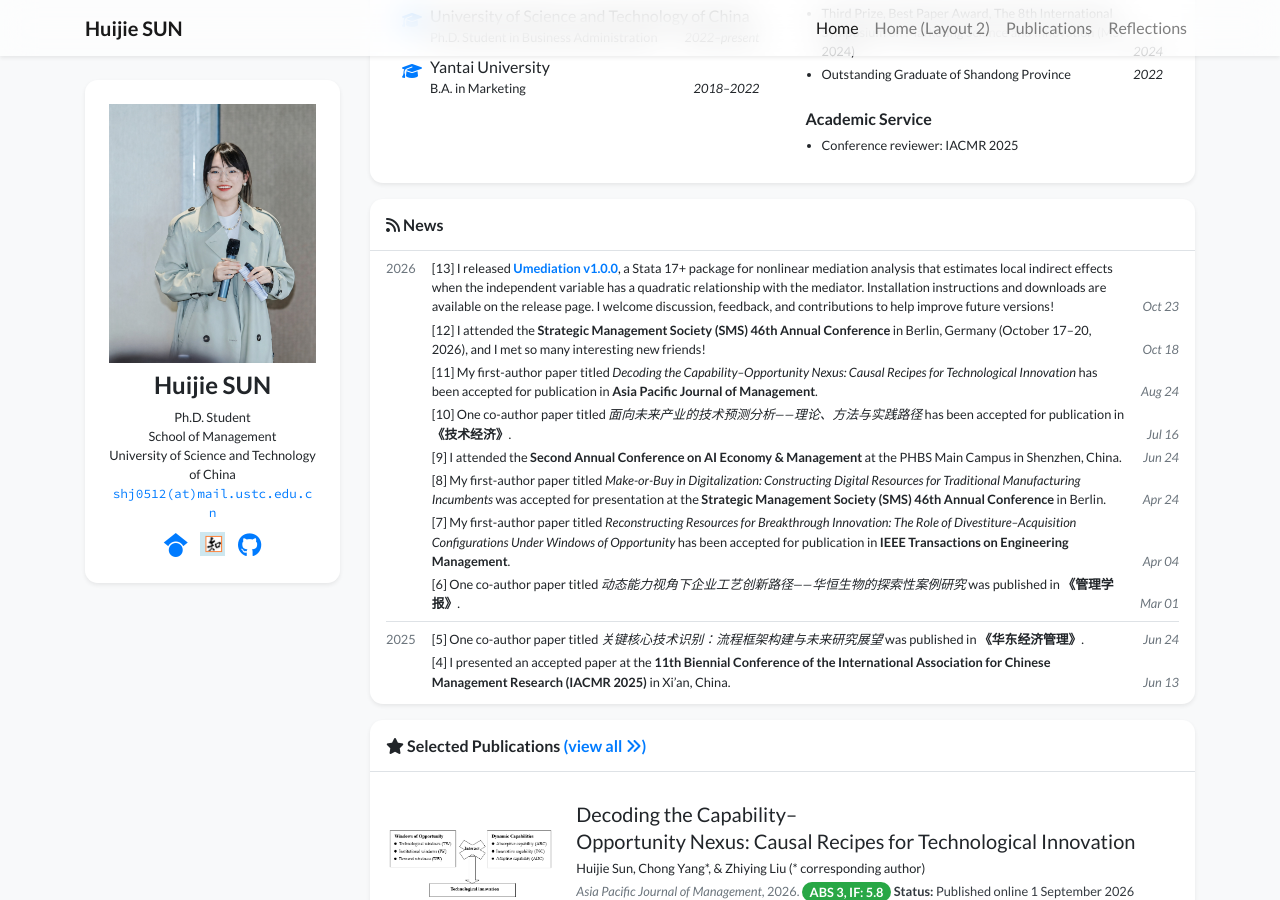
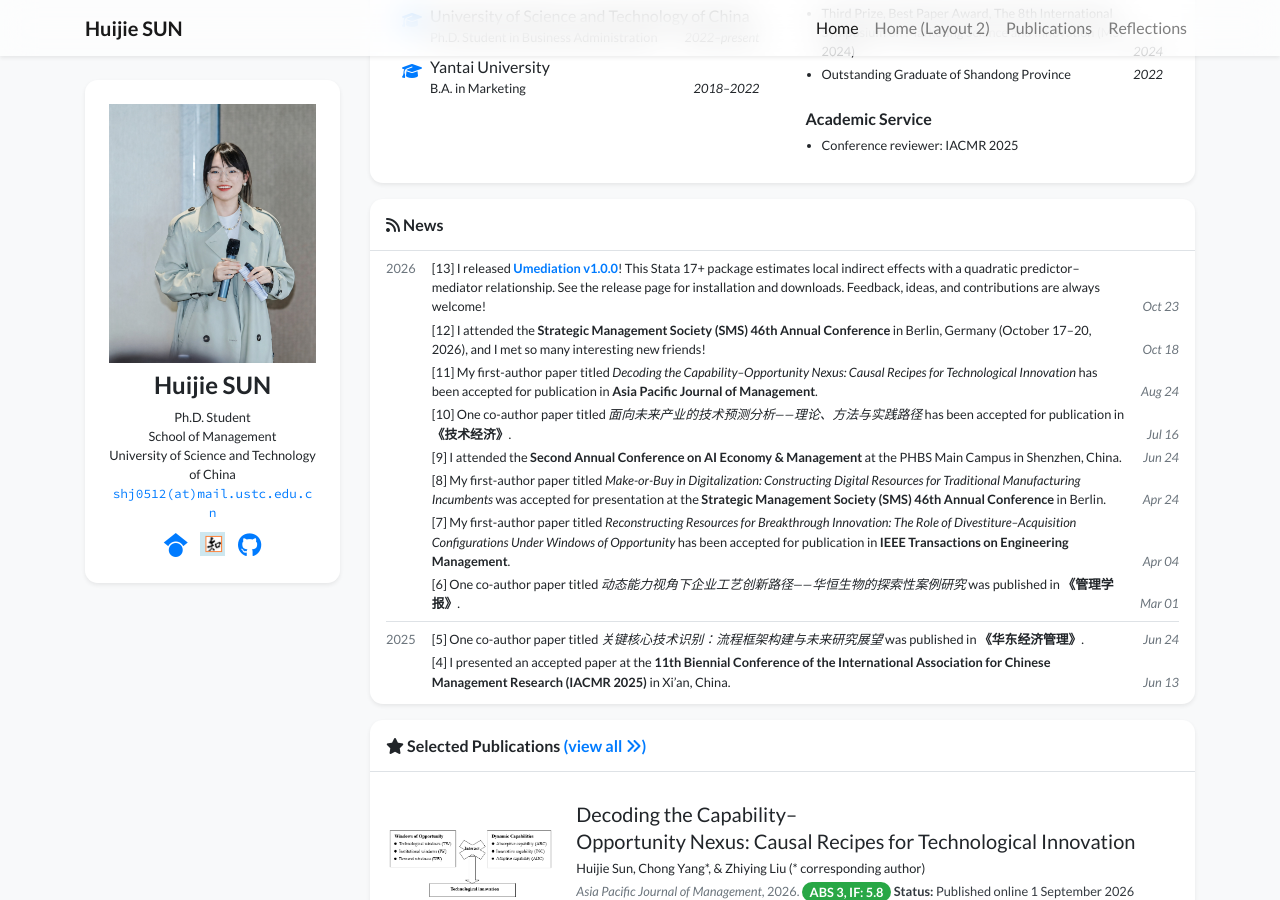
Before and after one commit to shj0512/shj0512.github.io, a Jekyll site: the page built from index.html, in a window 1280 px wide and 900 px high, scrolled down 567 px. Built offline with Jekyll 4.4.1, drawn with Linux system fonts in a browser that asks for light colours; nearby versions of some CDN libraries; a style sheet for code colours, icons or effects is not loaded.

Commit message:
Make Umediation release news concise and welcoming

```diff
--- a/_data/news.yml
+++ b/_data/news.yml
@@ -2,7 +2,7 @@
 # Dates use the YYYY-MM-DD format; HTML is supported in the content field.
 - date: "2026-10-23"
   index: 13
-  content: 'I released <a href="https://github.com/shj0512/Umediation/releases/tag/v1.0.0"><strong>Umediation v1.0.0</strong></a>, a Stata 17+ package for nonlinear mediation analysis that estimates local indirect effects when the independent variable has a quadratic relationship with the mediator. Installation instructions and downloads are available on the release page. I welcome discussion, feedback, and contributions to help improve future versions!'
+  content: 'I released <a href="https://github.com/shj0512/Umediation/releases/tag/v1.0.0"><strong>Umediation v1.0.0</strong></a>! This Stata 17+ package estimates local indirect effects with a quadratic predictor–mediator relationship. See the release page for installation and downloads. Feedback, ideas, and contributions are always welcome!'
 
 - date: "2026-10-18"
   index: 12
```
